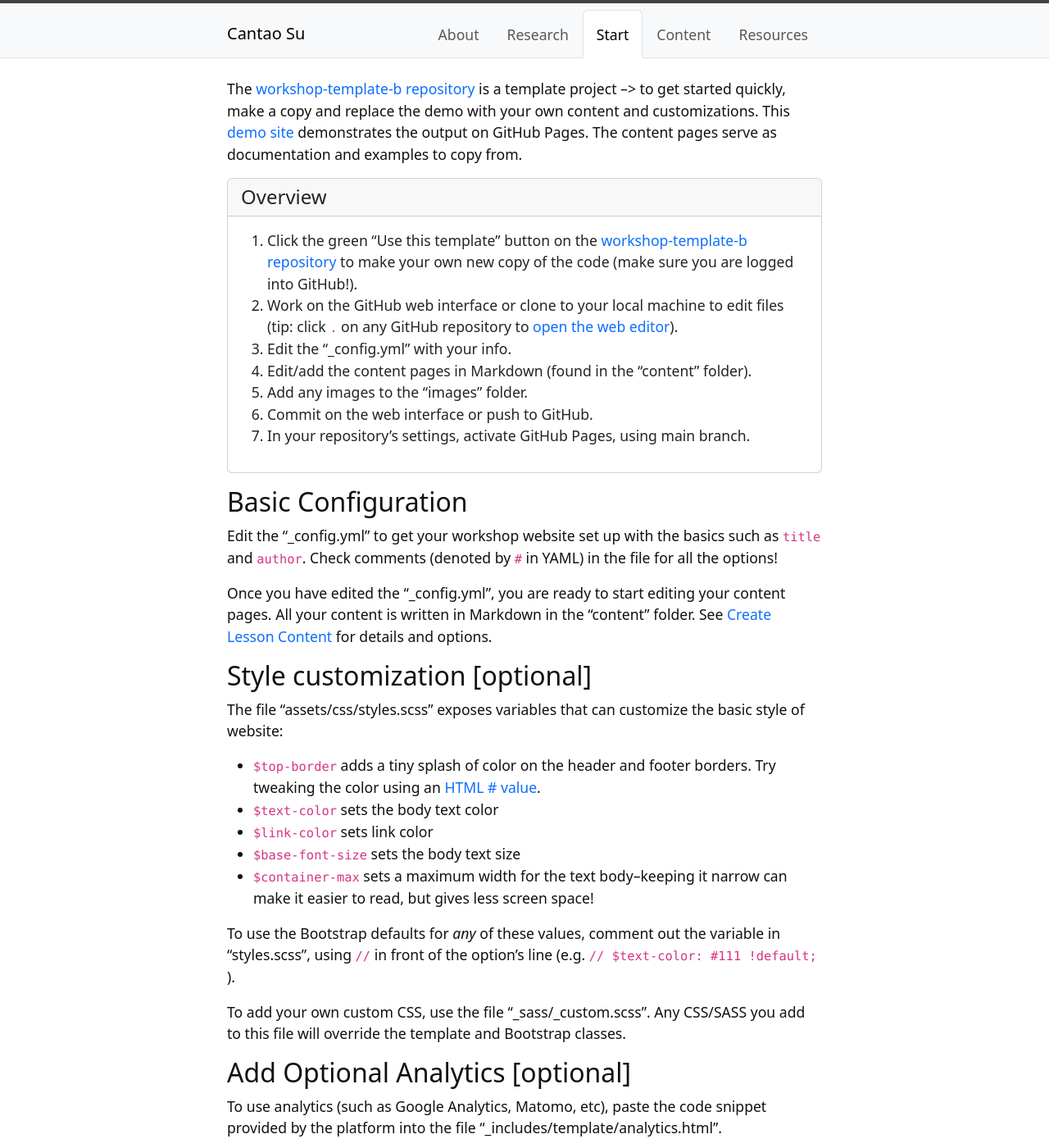
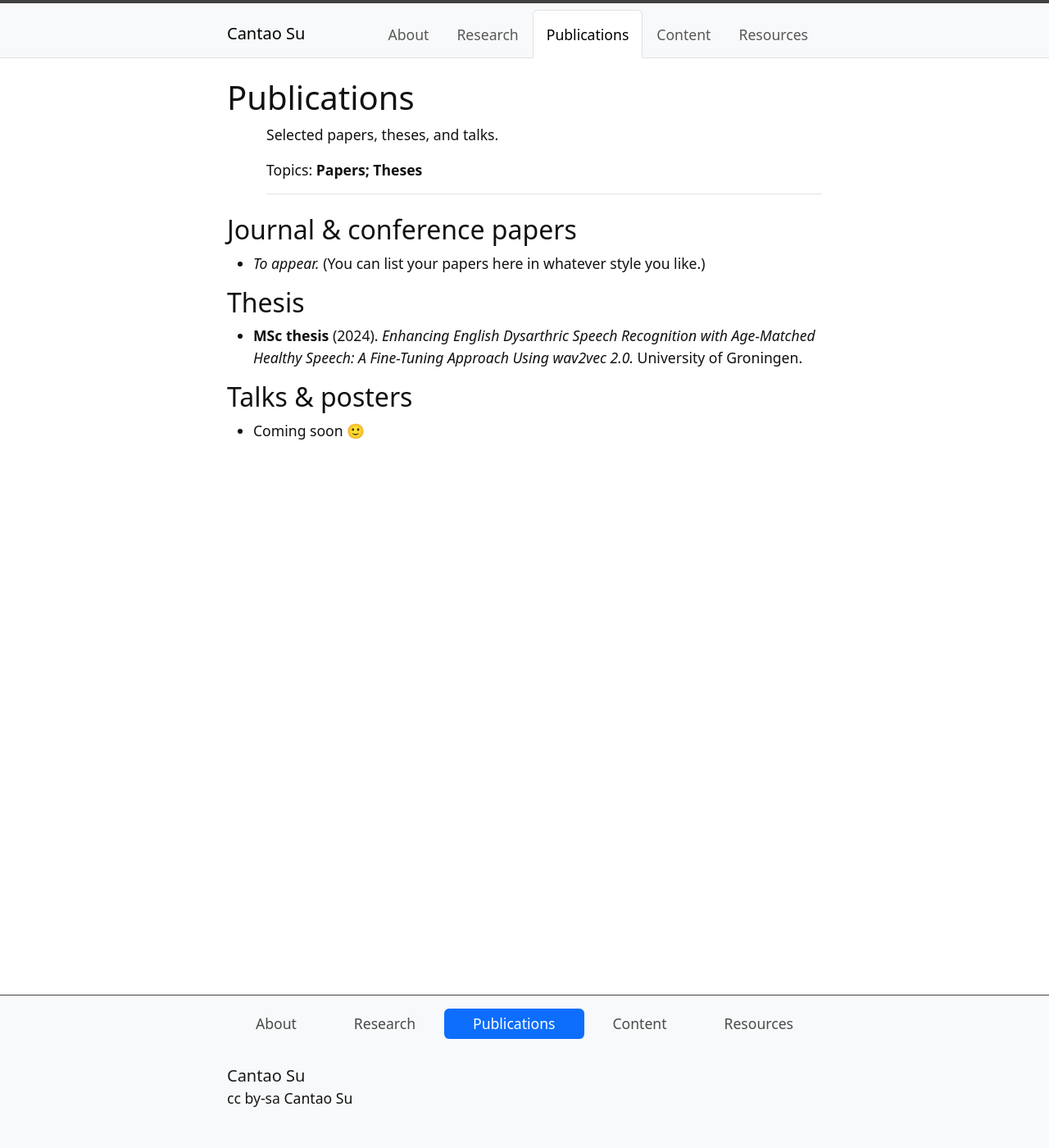
Before and after one commit to CantaoSu/cantaosu.github.io, a Jekyll site: the page built from content/2-lesson.md, in a window 1280 px wide and 1400 px high. Shown: the whole window at 82% size. Built offline with Jekyll 4.4.1, drawn with Linux system fonts in a browser that asks for light colours; our own code applies the rules of GitHub Pages for plain Markdown files; some of the changed text lies outside the part shown.

Commit message:
Update lesson content and configuration details

```diff
--- a/content/2-lesson.md
+++ b/content/2-lesson.md
@@ -1,51 +1,19 @@
 ---
-title: Get Started
-nav: Start
-topics: Template; Basic Config
+layout: section
+title: "Publications"
+nav: Publications
+topics: Papers; Theses
+description: "Selected papers, theses, and talks."
 ---
+## Journal & conference papers
 
-The [workshop-template-b repository](https://github.com/evanwill/workshop-template-b) is a template project --> to get started quickly, make a copy and replace the demo with your own content and customizations.
-This [demo site](https://evanwill.github.io/workshop-template-b/) demonstrates the output on GitHub Pages.
-The content pages serve as documentation and examples to copy from.
+- *To appear.* (You can list your papers here in whatever style you like.)
 
-{% capture text %}
-1. Click the green "Use this template" button on the [workshop-template-b repository](https://github.com/evanwill/workshop-template-b) to make your own new copy of the code (make sure you are logged into GitHub!).
-2. Work on the GitHub web interface or clone to your local machine to edit files (tip: click `.` on any GitHub repository to [open the web editor](https://docs.github.com/en/codespaces/the-githubdev-web-based-editor)).
-3. Edit the "_config.yml" with your info.
-4. Edit/add the content pages in Markdown (found in the "content" folder).
-5. Add any images to the "images" folder.
-5. Commit on the web interface or push to GitHub.
-6. In your repository's settings, activate GitHub Pages, using main branch.{% endcapture %}
-{% include card.html header="Overview" text=text %}
+## Thesis
 
-## Basic Configuration
+- **MSc thesis** (2024). *Enhancing English Dysarthric Speech Recognition with Age-Matched
+  Healthy Speech: A Fine-Tuning Approach Using wav2vec 2.0.* University of Groningen.
 
-Edit the "_config.yml" to get your workshop website set up with the basics such as `title` and `author`.
-Check comments (denoted by `#` in YAML) in the file for all the options!
+## Talks & posters
 
-Once you have edited the "_config.yml", you are ready to start editing your content pages.
-All your content is written in Markdown in the "content" folder.
-See [Create Lesson Content]({{ '/content/3-lesson.html' | relative_url }}) for details and options.
-
-## Style customization [optional]
-
-The file "assets/css/styles.scss" exposes variables that can customize the basic style of website:
-
-- `$top-border` adds a tiny splash of color on the header and footer borders. Try tweaking the color using an [HTML # value](https://www.w3schools.com/colors/colors_picker.asp).
-- `$text-color` sets the body text color
-- `$link-color` sets link color
-- `$base-font-size` sets the body text size
-- `$container-max` sets a maximum width for the text body--keeping it narrow can make it easier to read, but gives less screen space!
-
-To use the Bootstrap defaults for *any* of these values, comment out the variable in "styles.scss", using `//` in front of the option's line (e.g. `// $text-color: #111 !default;` ).
-
-To add your own custom CSS, use the file "_sass/_custom.scss".
-Any CSS/SASS you add to this file will override the template and Bootstrap classes.
-
-## Add Optional Analytics [optional]
-
-To use analytics (such as Google Analytics, Matomo, etc), paste the code snippet provided by the platform into the file "_includes/template/analytics.html".
-
-The analytics code will only be added when using "production" environment.
-This happens automatically on GitHub Pages.
-To build manually you need to add "JEKYLL_ENV", like: `JEKYLL_ENV=production jekyll build`.
+- Coming soon 🙂
```
